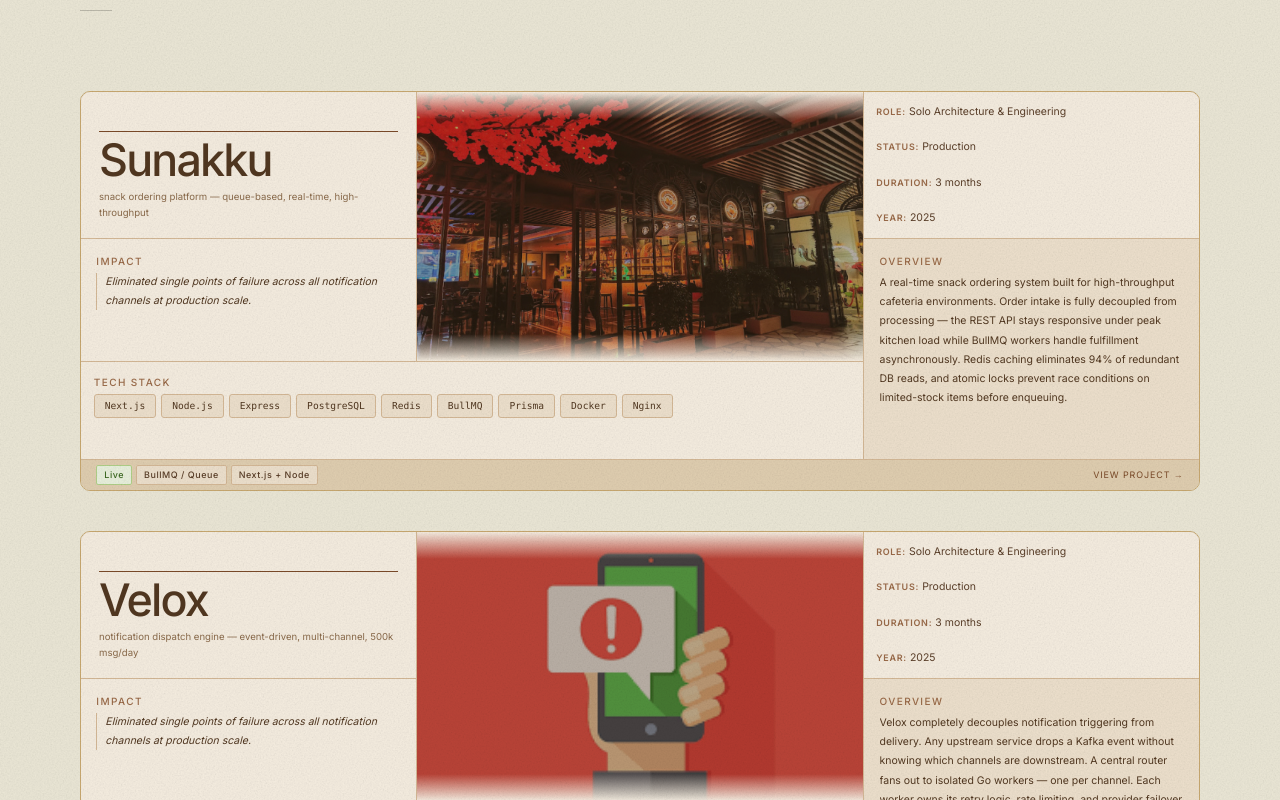
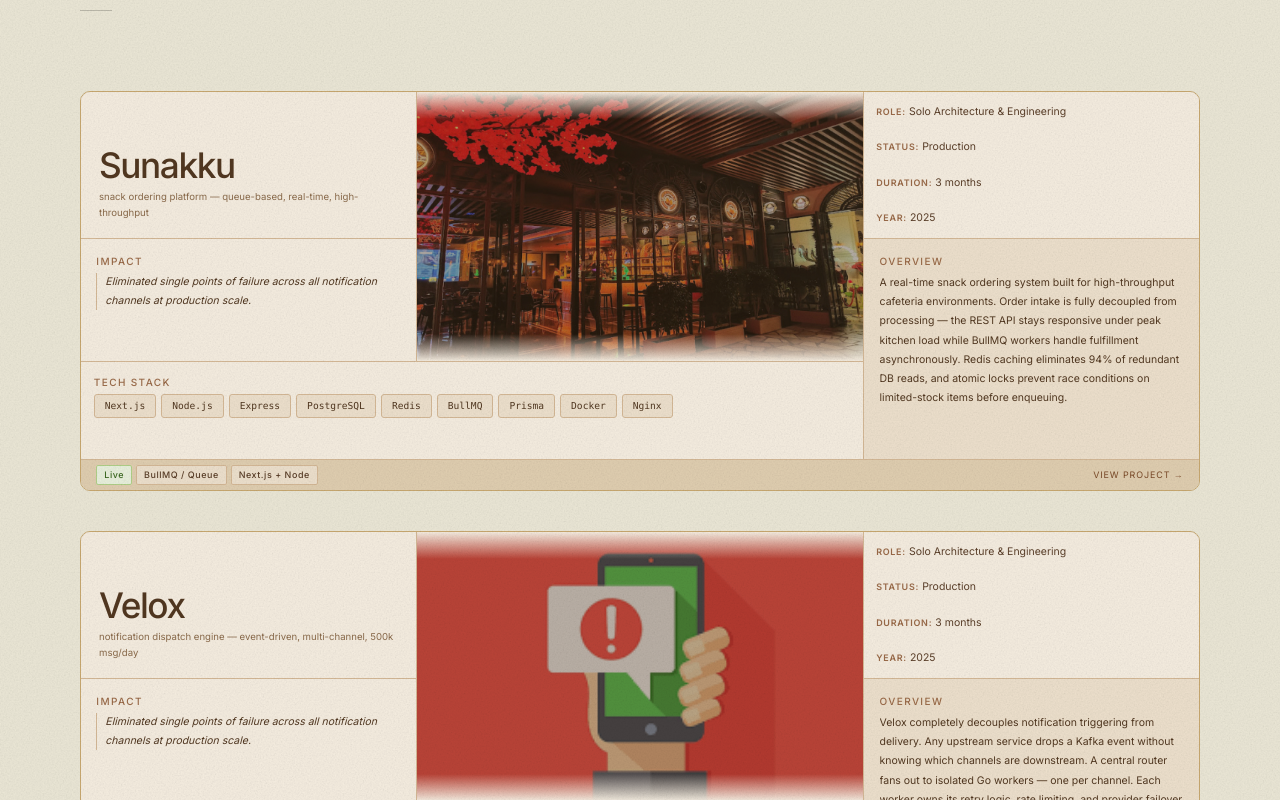
Before and after one commit to avneeshrai07/my-portfolio, a Next.js app: page / in a window 1280 px wide. Shown: the part 2100-2900 px from the top of the page. Built offline with nearby package versions, Linux system fonts and the light colour scheme.

Commit message:
scroll barssss

```diff
--- a/components/projects/ProjectCard.jsx
+++ b/components/projects/ProjectCard.jsx
@@ -35,12 +35,10 @@ export default function ProjectCard({ data }) {
             padding: "clamp(10px,10.2vw,18px)",
           }}
         >
-          {/* Hidden on mobile, visible on sm+ */}
-          <div className="hidden sm:block" style={{ height: 1, background: "var(--proj-bark)", marginBottom: "clamp(6px,0.8vh,12px)" }} />
           <h2
             className="font-medium leading-none m-0"
             style={{
-              fontSize: "clamp(24px,3.5vw,56px)",
+              fontSize: "clamp(13px, 2vw + 0.6rem, 52px)",
               letterSpacing: "-0.04em",
               color: "var(--suit-brown)",
             }}
```
